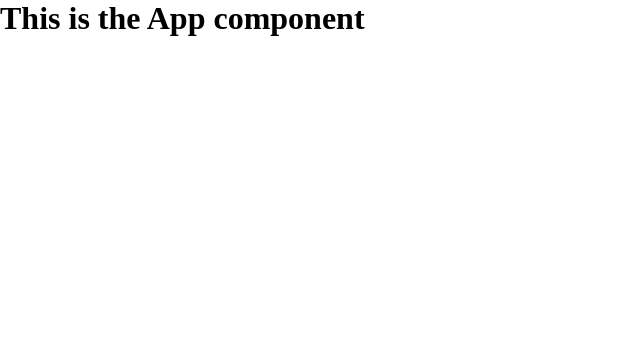
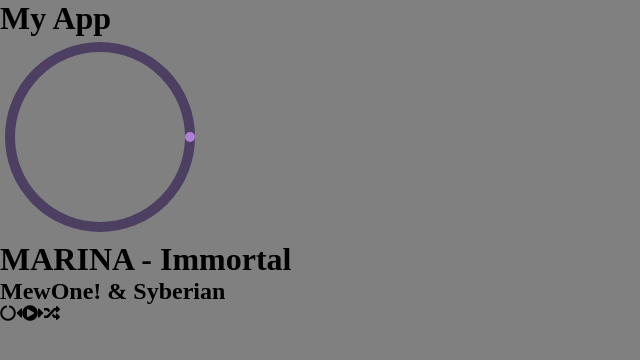
Before and after one commit to Isidorsson/lexicon-tasks, a React (Vite) app in the folder lexicon-task-react-music-player/: page / in a window 1280 px wide. Shown: the top 360 px of the page, without its empty margins (0-640 px from the left). Built offline with nearby package versions, Linux system fonts and the light colour scheme.

Commit message:
Add components Nav, SongIcon, SongInfo, and SongList***

```diff
--- a/lexicon-task-react-music-player/src/App.tsx
+++ b/lexicon-task-react-music-player/src/App.tsx
@@ -1,7 +1,16 @@
+import {Nav} from './components/Nav';
+import {SongIcon} from './components/SongIcon';
+import {SongInfo} from './components/SongInfo';
+import {SongList} from './components/SongList';
+
 export function App() {
   return (
     <>
-      <h1>This is the App component</h1>
+      <h1>My App</h1>
+      {SongIcon()}
+      {SongInfo()}
+      {Nav()}
+      {SongList()}
     </>
   );
 }
--- /dev/null
+++ b/lexicon-task-react-music-player/src/components/Nav.tsx
@@ -0,0 +1,13 @@
+import './Nav.css';
+
+export function Nav() {
+  return (
+    <nav className="player-wrapper">
+      <i className="fas fa-circle-notch repeat-btn" id="repeatBtn"></i>
+      <i className="fas fa-caret-left player-move-btn" id="prevBtn"></i>
+      <i className="fas fa-play-circle player-state-btn" id="playBtn"></i>
+      <i className="fas fa-caret-right player-move-btn" id="nextBtn"></i>
+      <i className="fas fa-random shuffle-btn" id="shuffleBtn"></i>
+    </nav>
+  );
+}
--- /dev/null
+++ b/lexicon-task-react-music-player/src/components/SongIcon.tsx
@@ -0,0 +1,15 @@
+import './SongIcon.css';
+
+export function SongIcon() {
+  return (
+
+      <figure className="song-thumb-wrapper">
+        <svg className="song-progress" width="200" height="200" viewBox="0 0 200 200">
+          <circle className="song-progress-meter" cx="100" cy="100" r="90" stroke="#4d3f61" strokeWidth="10" fill="none" />
+          <circle className="song-progress-value" cx="100" cy="100" r="90" stroke="#ae80d6" strokeWidth="10" fill="none"
+            strokeDasharray="0 600" strokeLinecap="round" />
+        </svg>
+        <div className="song-thumb"></div>
+      </figure>
+  )
+}
--- /dev/null
+++ b/lexicon-task-react-music-player/src/components/SongInfo.tsx
@@ -0,0 +1,12 @@
+import './SongInfo.css';
+
+export function SongInfo() {
+  return (
+    <figcaption className="song-info">
+    <h1 className="song-info-title">MARINA - Immortal</h1>
+    <h2 className="song-info-artist">MewOne! & Syberian</h2>
+    <h3 className="song-info-album"></h3>
+  </figcaption>
+
+  );
+}
--- /dev/null
+++ b/lexicon-task-react-music-player/src/components/SongList.tsx
@@ -0,0 +1,9 @@
+import './SongList.css';
+
+export function SongList() {
+  return (
+    <aside className="song-list-wrapper">
+      <ul className="song-list"></ul>
+    </aside>
+  );
+}
--- a/lexicon-task-react-music-player/src/index.css
+++ b/lexicon-task-react-music-player/src/index.css
@@ -2,4 +2,6 @@
   margin: 0;
   padding: 0;
   box-sizing: border-box;
+
+  background-color: gray;
 }
```
Also changed, not shown: lexicon-task-react-music-player/src/components/Nav.css (added), lexicon-task-react-music-player/src/components/SongIcon.css (added), lexicon-task-react-music-player/src/components/SongInfo.css (added), lexicon-task-react-music-player/src/components/SongList.css (added).
